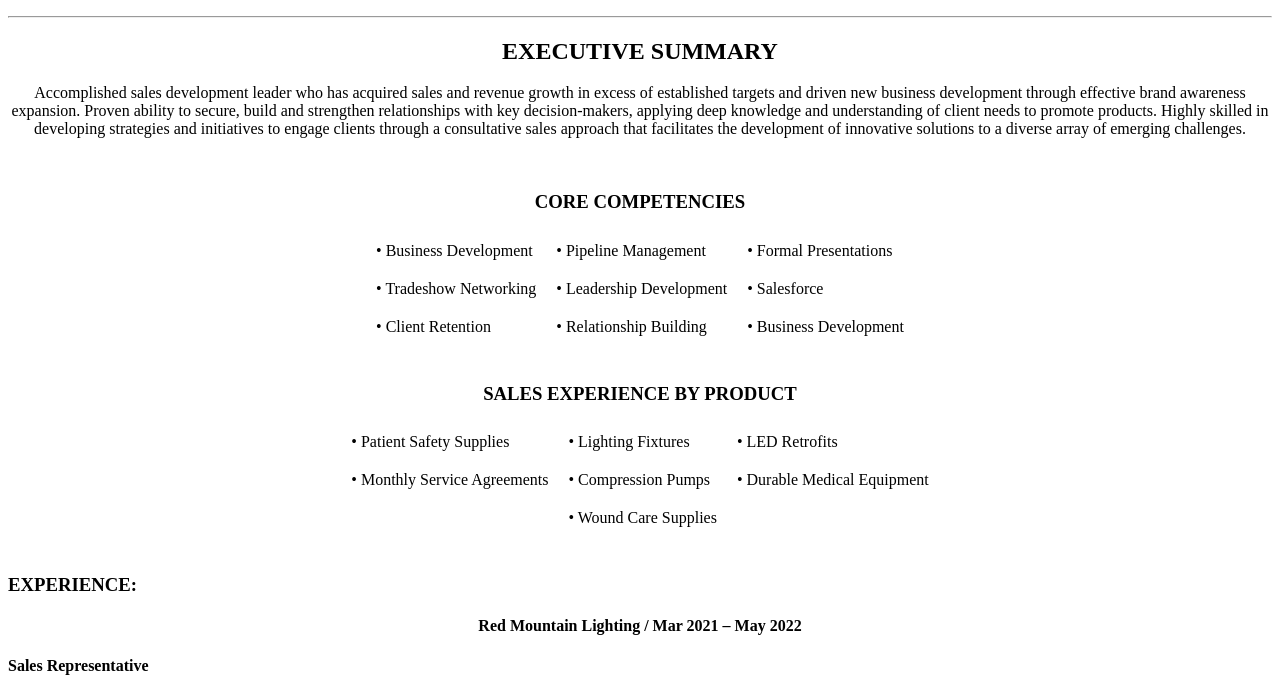
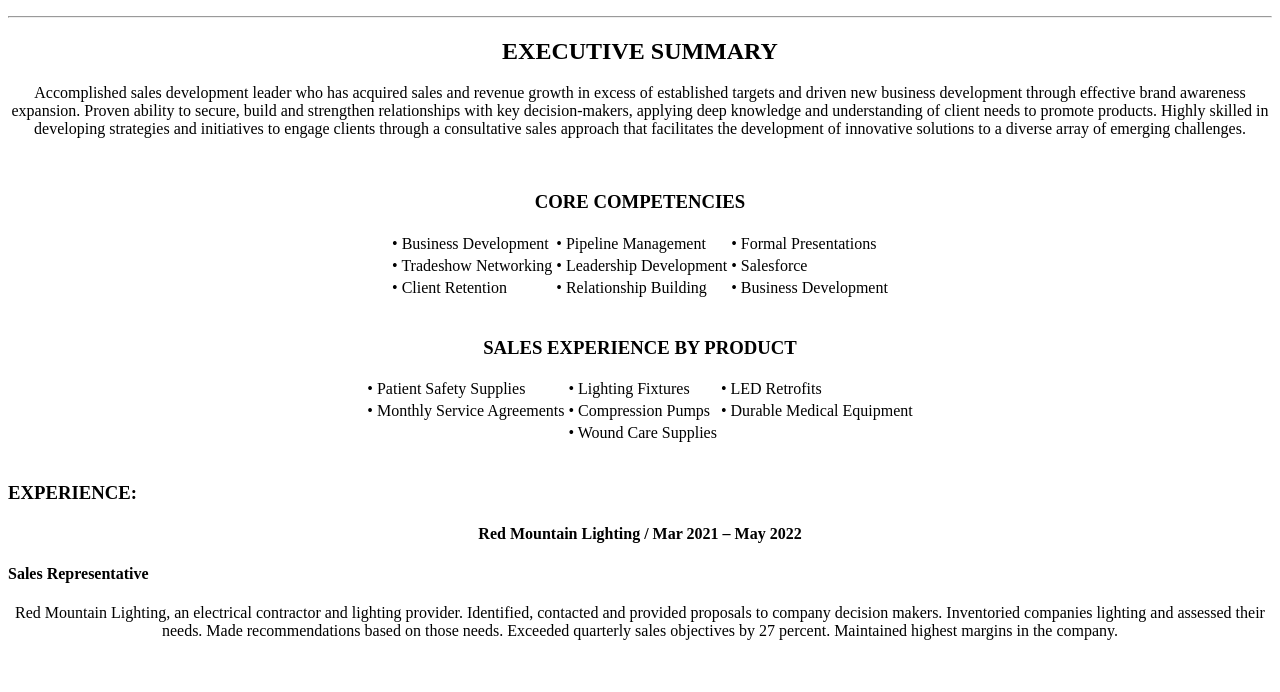
Before and after one commit to ipour4u/html-portfolio, a plain HTML site: page Resume Project/index.html in a window 1280 px wide. Shown: the part 105-797 px from the top of the page. Drawn offline with Linux system fonts and the light colour scheme.

Commit message:
Add files via upload

```diff
--- a/Resume Project/index.html
+++ b/Resume Project/index.html
@@ -5,18 +5,7 @@
     <meta name="viewport" content="width=device-width, initial-scale=1.0">
     <title>CHRIS VAN ZANDT</title>
 
-    <style>
-      table, th, td {
 
-        border-collapse: collapse;
-      }
-      th, td {
-        padding-top: 10px;
-        padding-bottom: 10px;
-        padding-left: 10px;
-        padding-right: 10px;
-      }
-      </style>
 </head>
 <body>
     <h1 align="center">CHRIS VAN ZANDT</h1>
```
